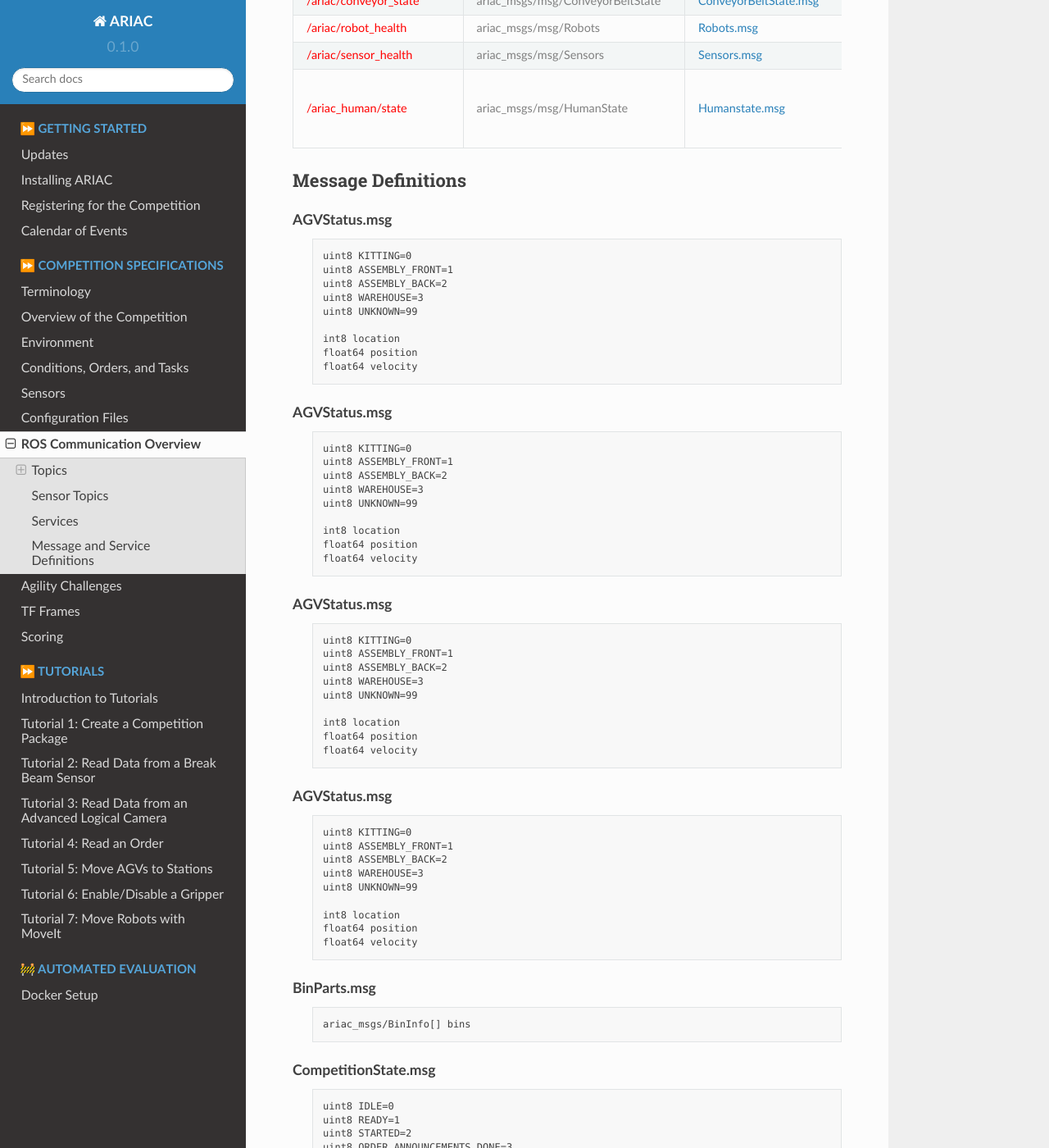
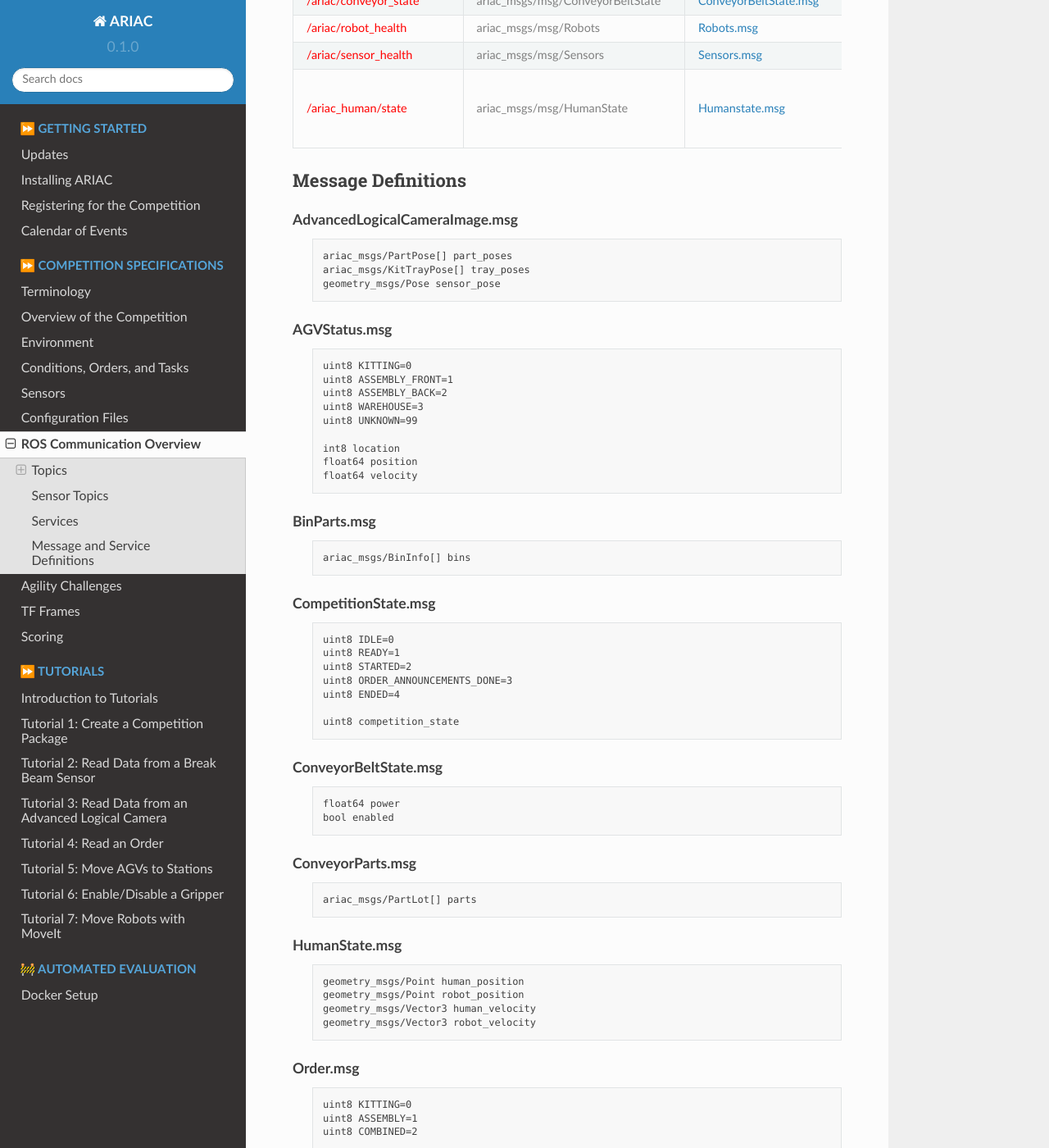
Before and after one commit to usnistgov/ARIAC, a Sphinx documentation site: the page built from docs/competition/ros_communication.rst, in a window 1280 px wide and 1400 px high, scrolled down 589 px. Shown: the whole window at 82% size. Built offline with Sphinx 7.4.7 and the Read the Docs theme 2.0.0, drawn with Linux system fonts in a browser that asks for light colours; some of the changed text lies outside the part shown.

Commit message:
documentation on overview

```diff
--- a/docs/competition/ros_communication.rst
+++ b/docs/competition/ros_communication.rst
@@ -154,46 +154,37 @@
         geometry_msgs/Vector3 human_velocity
         geometry_msgs/Vector3 robot_velocity
 
-    AGVStatus.msg
+    Part.msg
       .. code-block:: text
 
-        uint8 KITTING=0
-        uint8 ASSEMBLY_FRONT=1
-        uint8 ASSEMBLY_BACK=2
-        uint8 WAREHOUSE=3
-        uint8 UNKNOWN=99
+        # part color
+        uint8 RED=0
+        uint8 GREEN=1
+        uint8 BLUE=2
+        uint8 ORANGE=3
+        uint8 PURPLE=4
 
-        int8 location
-        float64 position
-        float64 velocity
+        # part type
+        uint8 BATTERY=10
+        uint8 PUMP=11
+        uint8 SENSOR=12
+        uint8 REGULATOR=13
 
-    AGVStatus.msg
+        uint8 color
+        uint8 type
+
+    PartPose.msg
       .. code-block:: text
 
-        uint8 KITTING=0
-        uint8 ASSEMBLY_FRONT=1
-        uint8 ASSEMBLY_BACK=2
-        uint8 WAREHOUSE=3
-        uint8 UNKNOWN=99
+        ariac_msgs/Part part
+        geometry_msgs/Pose pose
 
-        int8 location
-        float64 position
-        float64 velocity
-
-    AGVStatus.msg
+    AdvancedLogicalCameraImage.msg
       .. code-block:: text
 
-        uint8 KITTING=0
-        uint8 ASSEMBLY_FRONT=1
-        uint8 ASSEMBLY_BACK=2
-        uint8 WAREHOUSE=3
-        uint8 UNKNOWN=99
-
-        int8 location
-        float64 position
-        float64 velocity
-
-
+        ariac_msgs/PartPose[] part_poses
+        ariac_msgs/KitTrayPose[] tray_poses
+        geometry_msgs/Pose sensor_pose
 
 Sensor Topics
 -------------
--- a/docs/tutorials/tutorial_1.rst
+++ b/docs/tutorials/tutorial_1.rst
@@ -161,7 +161,7 @@
 
     - :python:`ariac_msgs.msg`: The ROS2 message API for the ARIAC messages.
 
-        - :python:`CompetitionState`: The competition state message (`CompetitionState.msg <https://github.com/usnistgov/ARIAC/blob/ariac2023/ariac_msgs/msg/CompetitionState.msg>`_ ).
+        - :python:`CompetitionState`: The competition state message (:term:`CompetitionState.msg`).
     - :python:`std_srvs.srv`: The ROS2 service API for the standard services.
 
 - Class Variables
--- a/docs/tutorials/tutorial_2.rst
+++ b/docs/tutorials/tutorial_2.rst
@@ -229,7 +229,7 @@
 - Imports
 
     - :inline-python:`from rclpy.qos import qos_profile_sensor_data` is the ROS 2 Quality of Service API. This is used to set the QoS profile for the floor robot gripper state subscriber.
-    - :inline-python:`BreakBeamStatus`: Message class that stores the status of the break beam (see `BreakBeamStatus.msg <https://github.com/usnistgov/ARIAC/blob/ariac2023/ariac_msgs/msg/BreakBeamStatus.msg>`_ )
+    - :inline-python:`BreakBeamStatus`: Message class that stores the status of the break beam (:term:`BreakBeamStatus.msg`)
 
 
 - Instance Variables
--- a/docs/tutorials/tutorial_3.rst
+++ b/docs/tutorials/tutorial_3.rst
@@ -349,9 +349,9 @@
 
 - Imports
 
-    - :inline-python:`AdvancedLogicalCameraImage`: Message class that stores the part poses and sensor pose of the advanced logical camera (see `AdvancedLogicalCameraImage.msg <https://github.com/usnistgov/ARIAC/blob/ariac2023/ariac_msgs/msg/AdvancedLogicalCameraImage.msg>`_ )
-    - :inline-python:`Part`: Message class that stores the part type and color (see `Part.msg <https://github.com/usnistgov/ARIAC/blob/ariac2023/ariac_msgs/msg/Part.msg>`_ )
-    - :inline-python:`PartPose`: Message class that stores a :inline-python:`Part` and its :inline-python:`Pose`  (see `PartPose.msg <https://github.com/usnistgov/ARIAC/blob/ariac2023/ariac_msgs/msg/PartPose.msg>`_)
+    - :inline-python:`AdvancedLogicalCameraImage`: Message class that stores the part poses and sensor pose of the advanced logical camera (:term:`AdvancedLogicalCameraImage.msg`)
+    - :inline-python:`Part`: Message class that stores the part type and color (:term:`Part.msg`).
+    - :inline-python:`PartPose`: Message class that stores a :inline-python:`Part` and its :inline-python:`Pose`  (:term:`PartPose.msg`)
 
         - **Note**: These message classes are imported as aliases since the package consists of Python classes with the same name.
 
```
